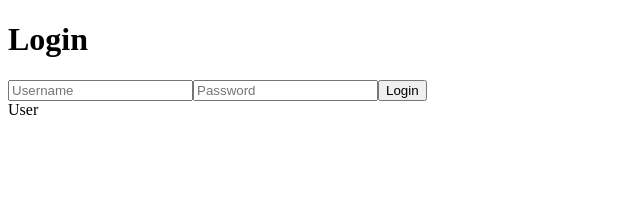
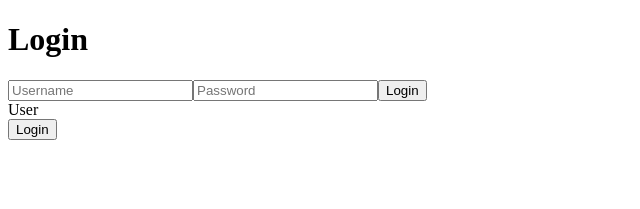
Before and after one commit to dydals3440/github-test, a React (Vite) app: page / in a window 1280 px wide. Shown: the top 209 px of the page, without its empty margins (0-640 px from the left). Built offline with nearby package versions, Linux system fonts and the light colour scheme.

Commit message:
[MATT-1] feat(user): UserButton 컴포넌트 추가
commit-id:09e887e6

```diff
--- a/src/App.tsx
+++ b/src/App.tsx
@@ -1,3 +1,4 @@
+import { UserButton } from './components/user-button';
 import { User } from './components/user';
 
 function App() {
@@ -10,6 +11,7 @@ function App() {
         <button type='submit'>Login</button>
       </form>
       <User />
+      <UserButton />
     </div>
   );
 }
--- /dev/null
+++ b/src/components/user-button.tsx
@@ -0,0 +1,3 @@
+export const UserButton = () => {
+  return <button>Login</button>;
+};
```
